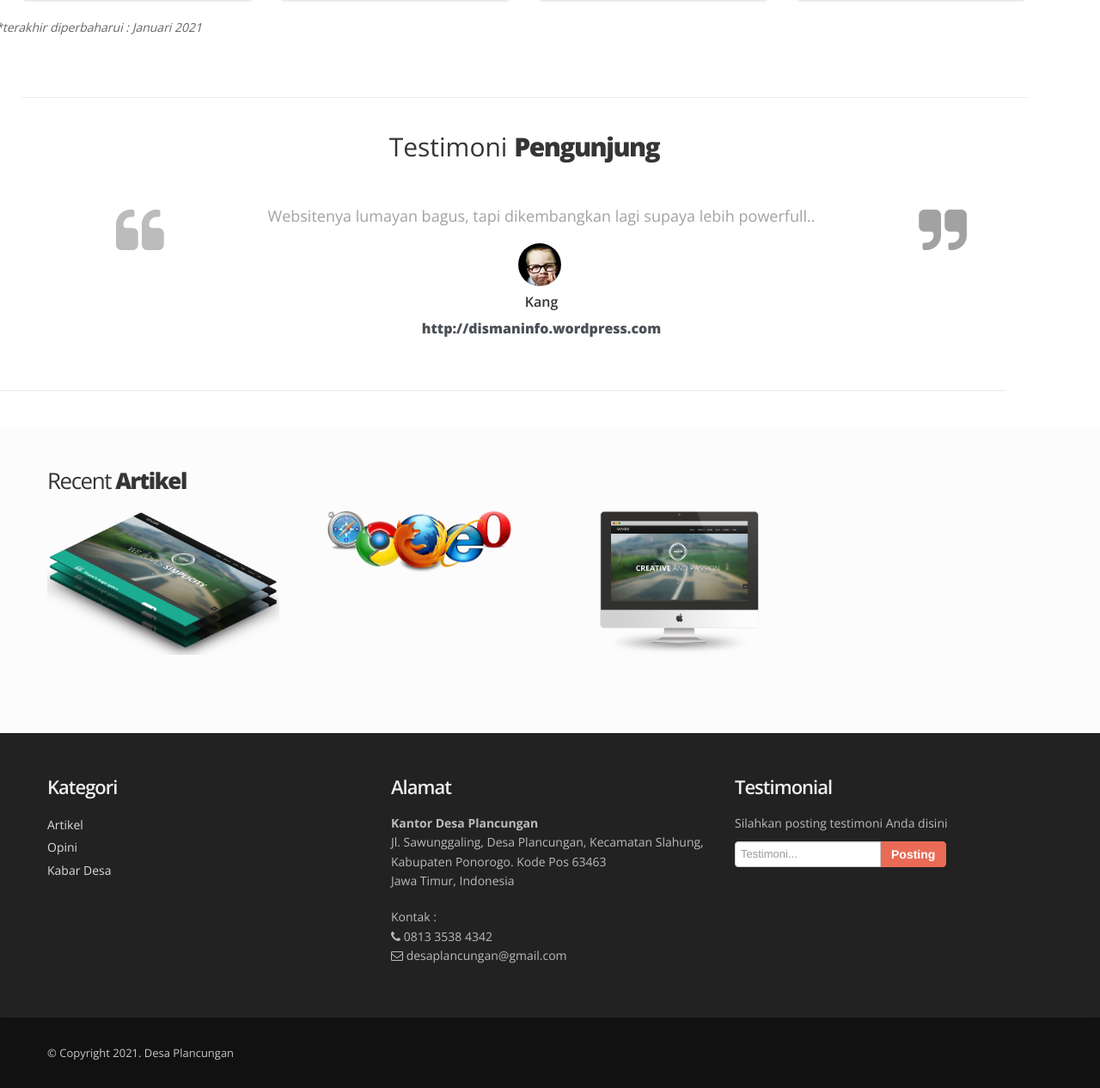
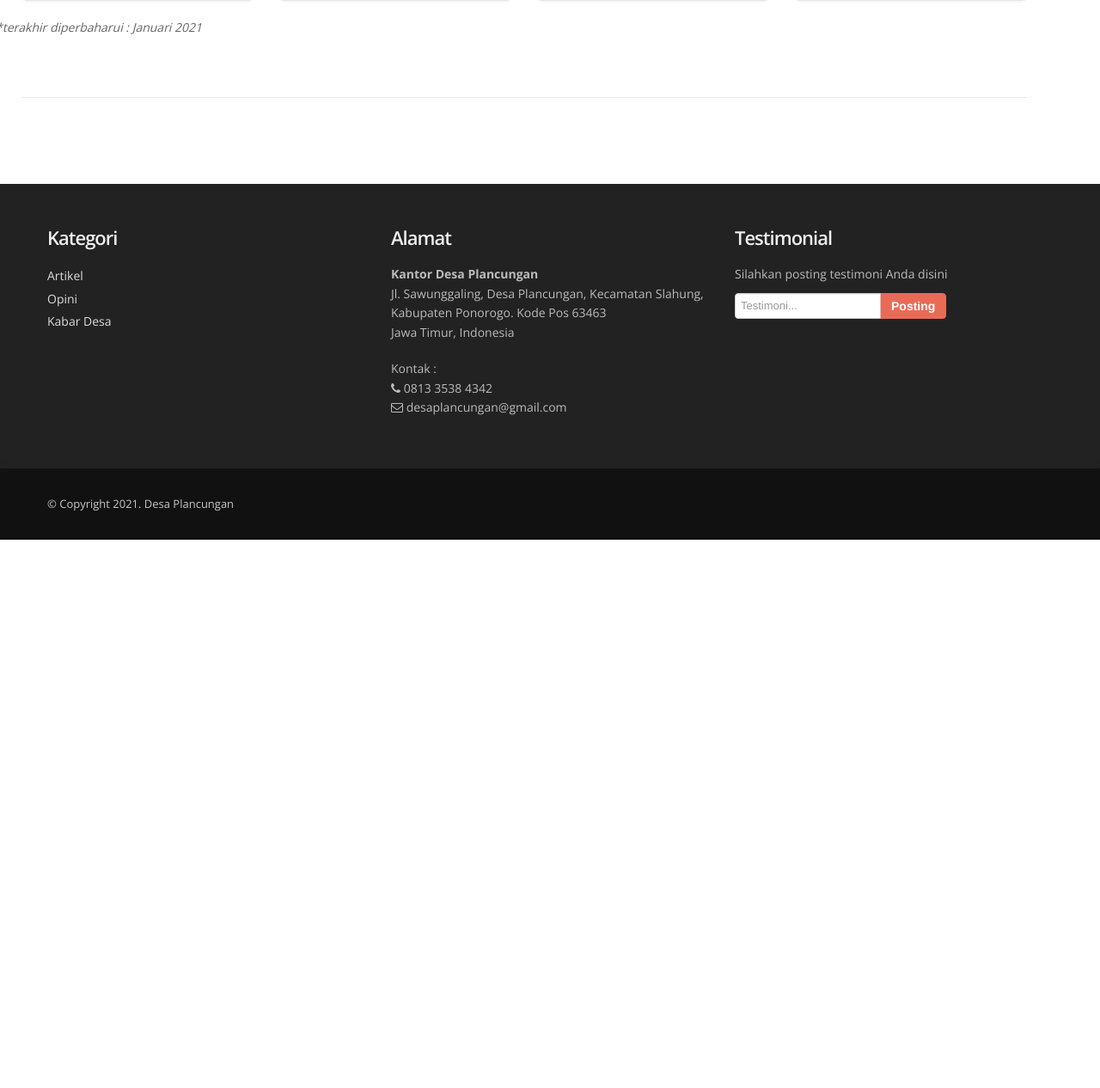
Before and after one commit to rikiwidiantoro/desa, a CodeIgniter app: page /desa/ in a window 1280 px wide. Shown: the part 3089-4355 px from the top of the page at 86% size. After the commit the page ends 3717 px from the top, so only its background shows below. Run offline with CodeIgniter, Linux system fonts and the light colour scheme; data comes from the database, SQL or seed files in the repository; some libraries are stand-ins or nearby versions.

Commit message:
update home testimoni, artikel

```diff
--- a/application/views/themes/recent-artikel.php
+++ b/application/views/themes/recent-artikel.php
@@ -1,4 +1,4 @@
-<section id="works">
+<!-- <section id="works">
     <div class="container animated-slow flyIn">
         <div class="row">
             <div class="span12">
@@ -35,4 +35,4 @@
             </div>
         </div>
     </div>
-</section>
+</section> -->
--- a/application/views/themes/testimoni.php
+++ b/application/views/themes/testimoni.php
@@ -1,5 +1,5 @@
 <div class="row">
-    <div class="span12 aligncenter">
+    <!-- <div class="span12 aligncenter">
         <h3 class="title">Testimoni <strong> Pengunjung</strong></h3>
         <div class="blankline30"></div>
 
@@ -36,14 +36,14 @@
             </li>
         </ul>
 
-    </div>
+    </div> -->
 </div>
 
 </div>
 </section>
 
-<div class="row">
+<!-- <div class="row">
     <div class="span12">
         <div class="solidline"></div>
     </div>
-</div>
+</div> -->
```
